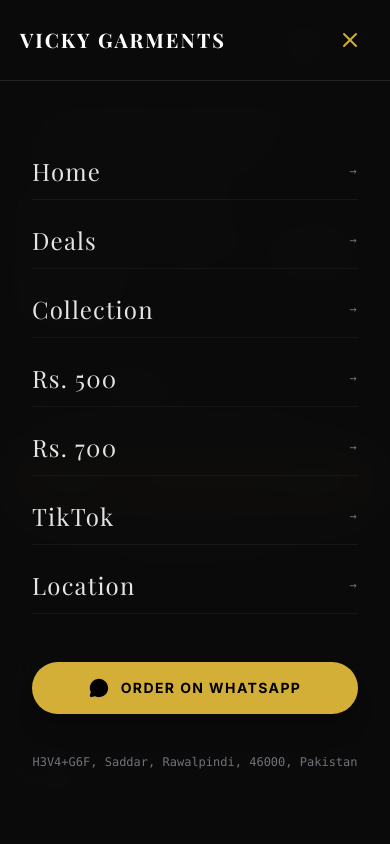
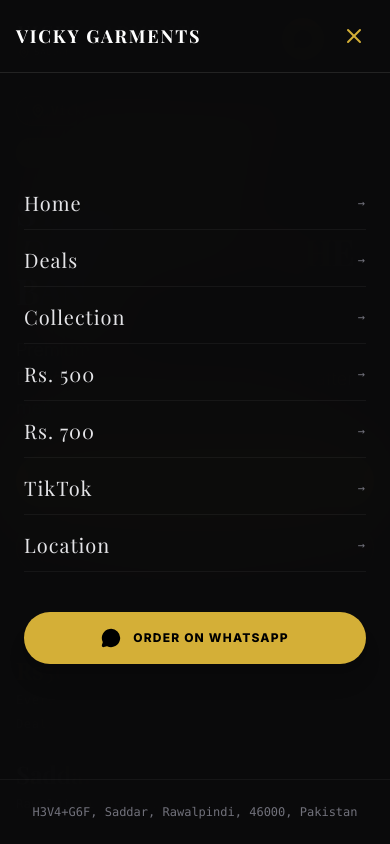
Before and after one commit to qasimkhanfaridi/vicky-garments, a Next.js app: page / in a window 390 px wide. Both pictures are taken after a click on the button "Toggle Navigation Menu". Shown: the top 844 px of the page. Built offline with nearby package versions, Linux system fonts and the light colour scheme; a web font is replaced by a local one.

Commit message:
mobile: supercharged mobile responsiveness, touch targets, and safe-area support

```diff
--- a/src/app/globals.css
+++ b/src/app/globals.css
@@ -18,6 +18,7 @@
     scroll-behavior: smooth;
     background-color: #0B0B0C;
     font-family: 'Inter', system-ui, -apple-system, BlinkMacSystemFont, 'Segoe UI', Roboto, Oxygen, Ubuntu, Cantarell, sans-serif;
+    -webkit-tap-highlight-color: transparent;
   }
 
   body {
@@ -25,6 +26,7 @@
     color: #FAFAFA;
     overflow-x: hidden;
     min-height: 100vh;
+    width: 100%;
   }
 
   ::selection {
@@ -68,9 +70,24 @@
   border: 1px solid rgba(0, 0, 0, 0.08);
 }
 
+/* Hide scrollbar for Chrome, Safari and Opera */
+.no-scrollbar::-webkit-scrollbar {
+  display: none;
+}
+/* Hide scrollbar for IE, Edge and Firefox */
+.no-scrollbar {
+  -ms-overflow-style: none;  /* IE and Edge */
+  scrollbar-width: none;  /* Firefox */
+}
+
+/* Mobile Safe Area Bottom Padding */
+.pb-safe {
+  padding-bottom: max(1rem, env(safe-area-inset-bottom));
+}
+
 /* Custom scrollbar */
 ::-webkit-scrollbar {
-  width: 8px;
+  width: 6px;
 }
 ::-webkit-scrollbar-track {
   background: #0B0B0C;
--- a/src/components/MobileStickyCTA.tsx
+++ b/src/components/MobileStickyCTA.tsx
@@ -9,8 +9,15 @@
 
   useEffect(() => {
     const handleScroll = () => {
-      // Show sticky CTA after scrolling past initial hero (200px)
-      setIsVisible(window.scrollY > 200);
+      // Show sticky CTA after scrolling past initial hero (250px)
+      const scrollPosition = window.scrollY;
+      const windowHeight = window.innerHeight;
+      const documentHeight = document.documentElement.scrollHeight;
+
+      // Hide if near footer (last 300px of page)
+      const isNearFooter = scrollPosition + windowHeight >= documentHeight - 300;
+
+      setIsVisible(scrollPosition > 250 && !isNearFooter);
     };
 
     window.addEventListener("scroll", handleScroll);
@@ -20,22 +27,22 @@
   if (!isVisible) return null;
 
   return (
-    <div className="fixed bottom-4 left-4 right-4 z-40 md:hidden animate-in slide-in-from-bottom duration-300">
+    <div className="fixed bottom-4 left-4 right-4 z-40 md:hidden animate-in slide-in-from-bottom duration-300 pb-safe">
       <a
         href={getGeneralWhatsAppLink("Mobile Sticky CTA")}
         target="_blank"
         rel="noopener noreferrer"
-        className="w-full py-3.5 px-5 rounded-full bg-[#D4AF37] text-black font-extrabold text-xs uppercase tracking-widest flex items-center justify-between shadow-[0_10px_35px_rgba(212,175,55,0.4)] border border-[#E6C687]/40 active:scale-95 transition-all"
+        className="w-full py-3.5 px-5 rounded-full bg-[#D4AF37] text-black font-extrabold text-xs uppercase tracking-widest flex items-center justify-between shadow-[0_10px_30px_rgba(212,175,55,0.4)] border border-[#E6C687]/50 active:scale-95 transition-all"
       >
         <div className="flex items-center gap-2.5">
           <span className="relative flex h-3 w-3">
             <span className="animate-ping absolute inline-flex h-full w-full rounded-full bg-emerald-400 opacity-75" />
             <span className="relative inline-flex rounded-full h-3 w-3 bg-emerald-500" />
           </span>
-          <span className="font-bold">ORDER ON WHATSAPP</span>
+          <span className="font-extrabold">ORDER ON WHATSAPP</span>
         </div>
 
-        <div className="flex items-center gap-1 text-[10px] font-mono bg-black text-[#D4AF37] px-2.5 py-1 rounded-full border border-[#D4AF37]/30">
+        <div className="flex items-center gap-1.5 text-[10px] font-mono bg-black text-[#D4AF37] px-3 py-1 rounded-full border border-[#D4AF37]/40 font-bold">
           <MessageCircle className="w-3.5 h-3.5 fill-[#D4AF37]" />
           <span>Saddar Deals</span>
         </div>
--- a/src/components/Navbar.tsx
+++ b/src/components/Navbar.tsx
@@ -18,6 +18,15 @@
     return () => window.removeEventListener("scroll", handleScroll);
   }, []);
 
+  // Lock body scroll when mobile drawer is open
+  useEffect(() => {
+    if (isMobileMenuOpen) {
+      document.body.style.overflow = "hidden";
+    } else {
+      document.body.style.overflow = "unset";
+    }
+  }, [isMobileMenuOpen]);
+
   const navLinks = [
     { name: "Home", href: "#hero" },
     { name: "Deals", href: "#deals" },
@@ -33,8 +42,8 @@
       <header
         className={`fixed top-0 left-0 right-0 z-40 transition-all duration-500 ${
           isScrolled
-            ? "bg-[#0B0B0C]/90 backdrop-blur-md border-b border-white/10 py-3 shadow-2xl"
-            : "bg-gradient-to-b from-black/90 via-black/50 to-transparent py-5"
+            ? "bg-[#0B0B0C]/90 backdrop-blur-md border-b border-white/10 py-2.5 sm:py-3 shadow-2xl"
+            : "bg-gradient-to-b from-black/90 via-black/50 to-transparent py-4 sm:py-5"
         }`}
       >
         <div className="max-w-7xl mx-auto px-4 sm:px-6 lg:px-8">
@@ -42,13 +51,13 @@
             {/* Brand Logo */}
             <Link
               href="#hero"
-              className="flex flex-col group focus:outline-none focus:ring-1 focus:ring-[#D4AF37] rounded-sm p-1"
+              className="flex flex-col group focus:outline-none focus:ring-1 focus:ring-[#D4AF37] rounded-sm p-0.5"
             >
-              <span className="font-serif-editorial text-xl sm:text-2xl font-bold tracking-widest text-white group-hover:text-[#D4AF37] transition-colors">
+              <span className="font-serif-editorial text-lg sm:text-2xl font-bold tracking-widest text-white group-hover:text-[#D4AF37] transition-colors whitespace-nowrap">
                 VICKY GARMENTS
               </span>
-              <span className="text-[10px] tracking-widest uppercase text-zinc-400 font-mono flex items-center gap-1">
-                <MapPin className="w-3 h-3 text-[#D4AF37]" /> SADDAR · RAWALPINDI
+              <span className="text-[9px] sm:text-[10px] tracking-widest uppercase text-zinc-400 font-mono flex items-center gap-1">
+                <MapPin className="w-3 h-3 text-[#D4AF37] shrink-0" /> SADDAR · RAWALPINDI
               </span>
             </Link>
 
@@ -78,20 +87,20 @@
               </a>
             </div>
 
-            {/* Mobile Menu Button */}
-            <div className="flex md:hidden items-center gap-3">
+            {/* Mobile Touch Action Buttons (44px Minimum Touch Target) */}
+            <div className="flex md:hidden items-center gap-2">
               <a
                 href={getGeneralWhatsAppLink()}
                 target="_blank"
                 rel="noopener noreferrer"
-                className="p-2.5 rounded-full bg-[#D4AF37] text-black shadow-md focus:outline-none"
+                className="min-w-[42px] min-h-[42px] flex items-center justify-center rounded-full bg-[#D4AF37] text-black shadow-md focus:outline-none active:scale-95 transition-transform"
                 aria-label="Order on WhatsApp"
               >
-                <MessageCircle className="w-4 h-4 fill-black" />
+                <MessageCircle className="w-5 h-5 fill-black" />
               </a>
               <button
                 onClick={() => setIsMobileMenuOpen(!isMobileMenuOpen)}
-                className="p-2 text-zinc-200 hover:text-white focus:outline-none"
+                className="min-w-[42px] min-h-[42px] flex items-center justify-center text-zinc-200 hover:text-white focus:outline-none active:scale-95 transition-transform"
                 aria-label="Toggle Navigation Menu"
               >
                 {isMobileMenuOpen ? (
@@ -105,28 +114,31 @@
         </div>
       </header>
 
-      {/* Mobile Drawer Menu */}
+      {/* Mobile Drawer Menu Overlay */}
       {isMobileMenuOpen && (
-        <div className="fixed inset-0 z-50 md:hidden bg-[#0B0B0C]/98 backdrop-blur-xl flex flex-col animate-in fade-in duration-300">
-          <div className="flex items-center justify-between p-5 border-b border-white/10">
-            <span className="font-serif-editorial text-xl font-bold tracking-widest text-white">
+        <div className="fixed inset-0 z-50 md:hidden bg-[#0B0B0C]/98 backdrop-blur-2xl flex flex-col justify-between animate-in fade-in duration-300 overflow-y-auto">
+          {/* Top Bar */}
+          <div className="flex items-center justify-between p-4 sm:p-6 border-b border-white/10">
+            <span className="font-serif-editorial text-lg font-bold tracking-widest text-white">
               VICKY GARMENTS
             </span>
             <button
               onClick={() => setIsMobileMenuOpen(false)}
               className="p-2 text-zinc-400 hover:text-white"
+              aria-label="Close Menu"
             >
               <X className="w-6 h-6 text-[#D4AF37]" />
             </button>
           </div>
 
-          <div className="flex-1 flex flex-col justify-center px-8 py-6 space-y-6">
+          {/* Navigation Links */}
+          <div className="flex-1 flex flex-col justify-center px-6 sm:px-8 py-8 space-y-4">
             {navLinks.map((link) => (
               <a
                 key={link.name}
                 href={link.href}
                 onClick={() => setIsMobileMenuOpen(false)}
-                className="text-2xl font-serif-editorial text-zinc-200 hover:text-[#D4AF37] tracking-wider transition-colors border-b border-white/5 pb-3 flex items-center justify-between"
+                className="text-xl sm:text-2xl font-serif-editorial text-zinc-200 hover:text-[#D4AF37] tracking-wider transition-colors border-b border-white/5 pb-3 flex items-center justify-between"
               >
                 <span>{link.name}</span>
                 <span className="text-xs font-mono text-zinc-500">→</span>
@@ -139,18 +151,19 @@
                 target="_blank"
                 rel="noopener noreferrer"
                 onClick={() => setIsMobileMenuOpen(false)}
-                className="w-full flex items-center justify-center gap-3 px-6 py-4 rounded-full bg-[#D4AF37] text-black font-bold tracking-widest text-sm uppercase shadow-xl hover:bg-[#E6C687] transition-all"
+                className="w-full flex items-center justify-center gap-3 py-4 rounded-full bg-[#D4AF37] text-black font-extrabold tracking-widest text-xs uppercase shadow-xl hover:bg-[#E6C687] active:scale-95 transition-all"
               >
                 <MessageCircle className="w-5 h-5 fill-black" />
                 <span>ORDER ON WHATSAPP</span>
               </a>
             </div>
+          </div>
 
-            <div className="text-center pt-4">
-              <p className="text-xs text-zinc-500 font-mono">
-                {siteConfig.fullAddress}
-              </p>
-            </div>
+          {/* Footer Address */}
+          <div className="p-6 text-center border-t border-white/5">
+            <p className="text-xs text-zinc-500 font-mono">
+              {siteConfig.fullAddress}
+            </p>
           </div>
         </div>
       )}
```
Also changed, not shown: src/components/ProductModal.tsx (+21 -21 lines).
